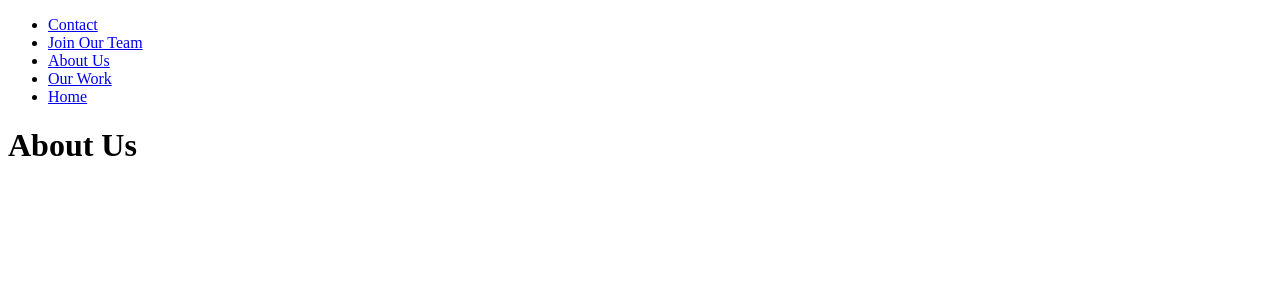
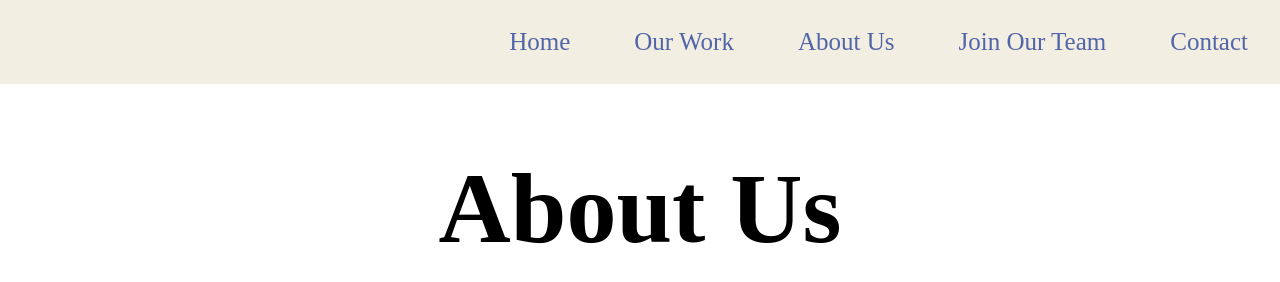
Before and after one commit to Crroak/TIF, a plain HTML site: page About Us.html in a window 1280 px wide. Drawn offline with Linux system fonts and the light colour scheme.

Commit message:
Update About Us.html

```diff
--- a/About Us.html
+++ b/About Us.html
@@ -10,7 +10,7 @@
         <title>About Us | The International Front</title>
         <meta name="description" content="">
         <meta name="viewport" content="width=device-width, initial-scale=1">
-        <link rel="stylesheet" href="About Us.css">
+        <link rel="stylesheet" href="About.css">
     </head>
     <body>
         <div class="nav">
```
